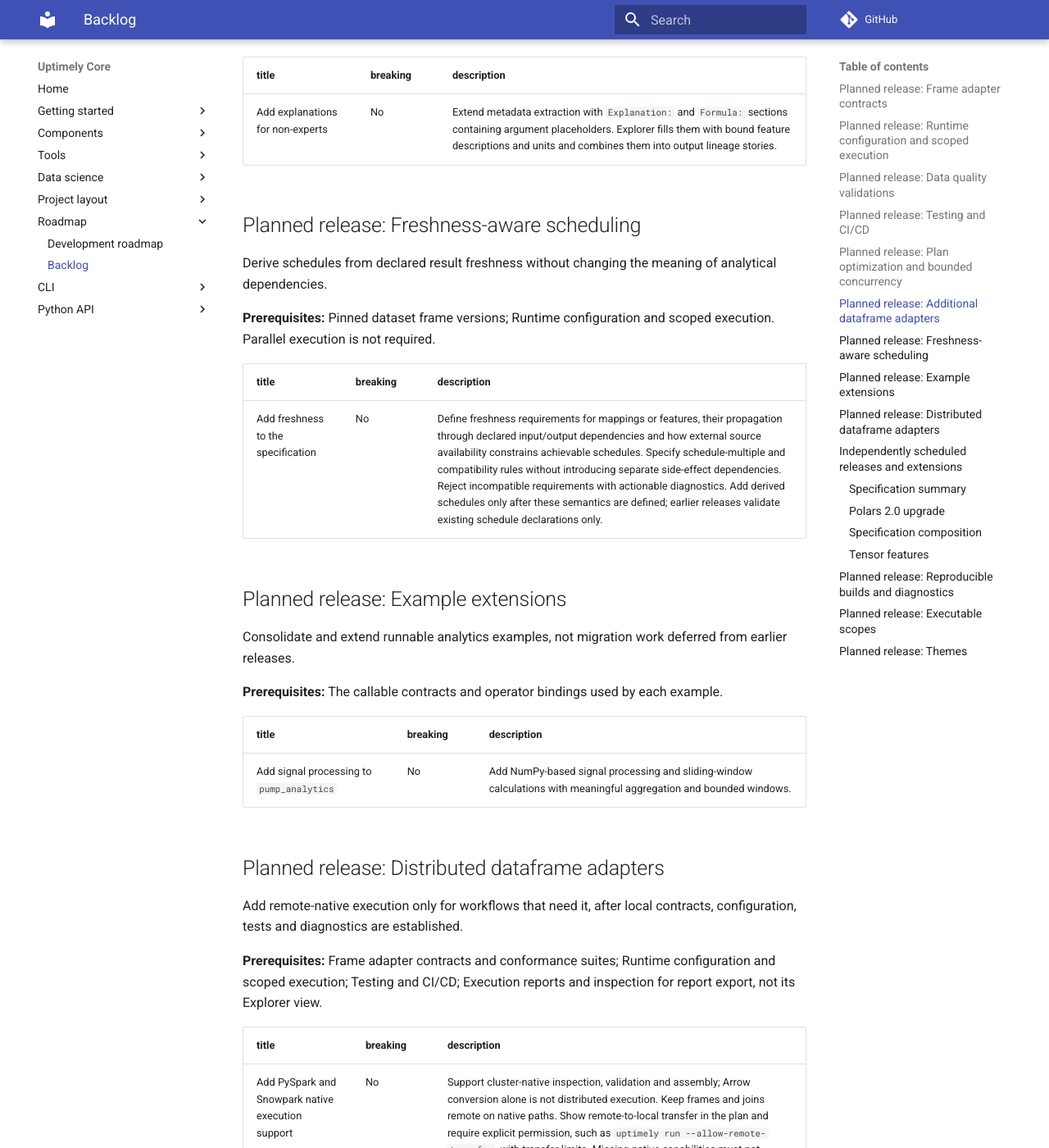
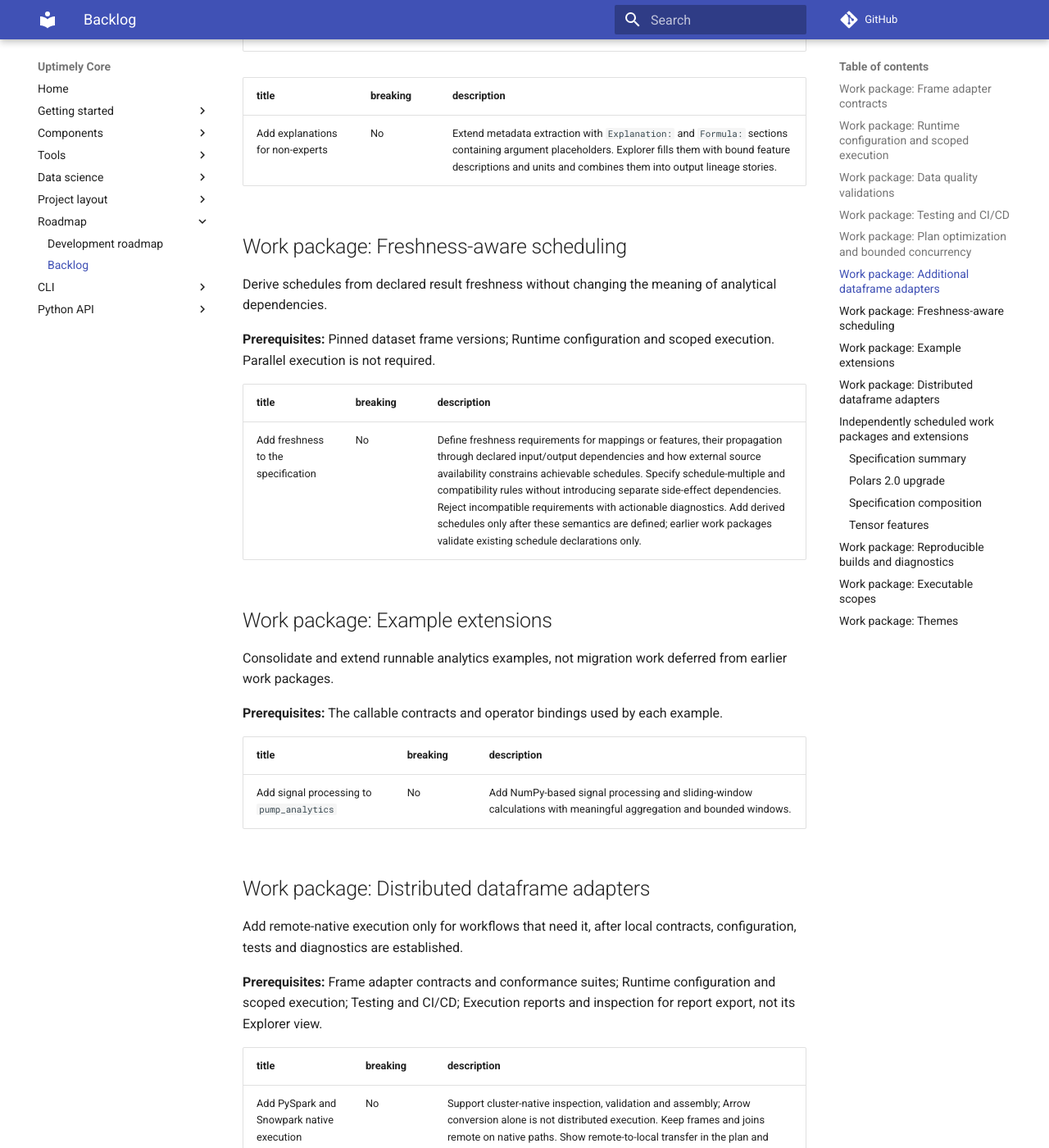
Before and after one commit to uptimely-ai/uptimely-core, an MkDocs documentation site: the page built from docs/roadmap/backlog.md, in a window 1280 px wide and 1400 px high, scrolled down 5756 px. Shown: the whole window at 82% size. Built offline with MkDocs 1.6.1 and Material for MkDocs 9.7.7, drawn with Linux system fonts in a browser that asks for light colours; comment, search, counter and statistics services are not loaded; some of the changed text lies outside the part shown.

```diff
--- a/docs/roadmap/backlog.md
+++ b/docs/roadmap/backlog.md
@@ -1,15 +1,15 @@
 # Backlog
 
-Planned releases are listed in the order we expect to publish them. Each
-release names the work it needs first; unrelated work can happen at the same
-time. Items that can be released separately are listed at the end.
+Work packages are listed in dependency order. Each package names its
+prerequisites; unrelated packages can proceed at the same time.
+Independently scheduled work packages are listed at the end.
 
-Version numbers are assigned when releases are published. The *breaking*
-column marks changes that require users to update their specifications,
-projects, functions or commands.
+Version numbers are assigned when software releases are published. The
+*breaking* column marks changes that require users to update their
+specifications, projects, functions or commands.
 
 
-## Planned release: Frame adapter contracts
+## Work package: Frame adapter contracts
 
 Introduce a common adapter contract for converting and combining dataframe
 representations. Keep Polars as the built-in native implementation, and use
@@ -28,7 +28,7 @@
 | Validate adapter capabilities before execution | No | Record representation and capability requirements during portable compilation without requiring target adapters on the build machine. Offer strict target-aware compilation using engine configuration and the registry. Reuse its resolver in mandatory engine preflight to check conversions, native operations, execution requirements and permitted materialization or transfer boundaries. Errors identify the function or boundary, missing capability, expected registration signature and loading guidance. |
 | Add adapter and assembly conformance suites | No | Generalize the existing Polars safety tests into reusable suites for conversion and native assembly separately. Cover null and duplicate keys, dimensionless datasets, collisions, partial coverage, schema fidelity, missing values and eager/lazy behavior. Test missing-capability diagnostics and reject unsupported boundaries without silent local collection. Ship suites with the registry; every later adapter must pass its applicable tests. |
 
-## Planned release: Runtime configuration and scoped execution
+## Work package: Runtime configuration and scoped execution
 
 Run the requested scope in the right environment without changing saved builds.
 
@@ -41,7 +41,7 @@
 | Extend preflight validation | No | Extend mandatory capability preflight to saved-plan identity, output scope, runtime bindings, callable entrypoints and backend compatibility before execution. Reuse target-aware diagnostics without running analytical functions or performing workflow data I/O. This does not verify external source availability or input data. |
 | Add secret-aware runtime bindings | No | Resolve secrets from environment variables or a provider at runtime, report missing values, redact secrets and keep them out of build artifacts. |
 
-## Planned release: Data quality validations
+## Work package: Data quality validations
 
 Check real data with explicit rules that produce no features and do not change
 data. Quality checks complement contracts; they do not prove formula correctness.
@@ -57,12 +57,13 @@
 | Add a missing-value policy | No | Define whether datasets and features may contain nulls or NaNs, with feature-level settings overriding dataset defaults. Make the policy available to data-quality checks so allowed nulls are not treated as failures by default. Preserve nulls and NaNs distinctly across representation conversions, or reject conversions that cannot preserve them, such as arrays without null-validity information. |
 | Add validation reports | No | Use a consistent record containing validation, dataset, severity, pass/fail, failing row count, bounded sample and message. Include run and build identity for later correlation with execution reports. Export with `--report <path>`, print a CLI summary and show the latest report in Explorer. Each run replaces the previous report; shared history is out of scope. Make sample capture explicit and redact sensitive data. |
 
-## Planned release: Testing and CI/CD
+## Work package: Testing and CI/CD
 
 Provide public testing helpers and a reproducible development workflow.
 
 **Prerequisites:** Runtime configuration and scoped execution; Data quality
-validations. Existing repository tests continue to accompany every release.
+validations. Existing repository tests continue to accompany every software
+release.
 
 | title | breaking | description |
 |---|---|---|
@@ -72,7 +73,7 @@
 | Document testing levels | No | Explain unit tests, worked examples, workflow tests on fixtures and real-data validations in the project structure guide, with `tests/unit/`, `tests/workflow/`, `tests/fixtures/` and `validations/` folders. |
 | Document an analytics CI/CD workflow | No | Provide a runnable pipeline that validates the spec, builds the plan, runs unit and fixture workflow tests with contract and quality checks, and publishes the build and available validation reports. Promote the same immutable build with runtime configuration supplied separately. Keep production-data checks and credentials outside fixture-based CI. |
 
-## Planned release: Plan optimization and bounded concurrency
+## Work package: Plan optimization and bounded concurrency
 
 Optimize a correct, scoped plan and execute genuinely independent work.
 
@@ -85,7 +86,7 @@
 | Add compiler optimization | No | Offer configurable optimization that reuses scoped-execution pruning and avoids redundant assembly, conversion and materialization. Preserve dependencies derived from declared inputs and outputs, validation semantics and all writes within the requested scope. Keep the logical plan backend-independent, with backend-specific choices in target-aware planning. Retain safety checks with optimization disabled and test optimized/unoptimized equivalence. |
 | Add a parallel scheduler | No | Run independent dataset work concurrently with configurable global and per-adapter limits and grouped lazy collection, such as `pl.collect_all`. Account for library threading, memory, process startup and serialization; do not allocate one process per callable or size workers solely from the widest stage. Wait for declared input producers to finish successfully before starting consumers, and preserve validation and failure propagation without special write skipping. Optimization and concurrency can ship separately if needed. |
 
-## Planned release: Additional dataframe adapters
+## Work package: Additional dataframe adapters
 
 Extend supported libraries without conflating interchange with native assembly.
 
@@ -103,7 +104,7 @@
 |---|---|---|
 | Add explanations for non-experts | No | Extend metadata extraction with `Explanation:` and `Formula:` sections containing argument placeholders. Explorer fills them with bound feature descriptions and units and combines them into output lineage stories. |
 
-## Planned release: Freshness-aware scheduling
+## Work package: Freshness-aware scheduling
 
 Derive schedules from declared result freshness without changing the meaning
 of analytical dependencies.
@@ -113,12 +114,12 @@
 
 | title | breaking | description |
 |---|---|---|
-| Add freshness to the specification | No | Define freshness requirements for mappings or features, their propagation through declared input/output dependencies and how external source availability constrains achievable schedules. Specify schedule-multiple and compatibility rules without introducing separate side-effect dependencies. Reject incompatible requirements with actionable diagnostics. Add derived schedules only after these semantics are defined; earlier releases validate existing schedule declarations only. |
+| Add freshness to the specification | No | Define freshness requirements for mappings or features, their propagation through declared input/output dependencies and how external source availability constrains achievable schedules. Specify schedule-multiple and compatibility rules without introducing separate side-effect dependencies. Reject incompatible requirements with actionable diagnostics. Add derived schedules only after these semantics are defined; earlier work packages validate existing schedule declarations only. |
 
-## Planned release: Example extensions
+## Work package: Example extensions
 
 Consolidate and extend runnable analytics examples, not migration work deferred
-from earlier releases.
+from earlier work packages.
 
 **Prerequisites:** The callable contracts and operator bindings used by each example.
 
@@ -126,7 +127,7 @@
 |---|---|---|
 | Add signal processing to `pump_analytics` | No | Add NumPy-based signal processing and sliding-window calculations with meaningful aggregation and bounded windows. |
 
-## Planned release: Distributed dataframe adapters
+## Work package: Distributed dataframe adapters
 
 Add remote-native execution only for workflows that need it, after local
 contracts, configuration, tests and diagnostics are established.
@@ -139,7 +140,7 @@
 |---|---|---|
 | Add PySpark and Snowpark native execution support | No | Support cluster-native inspection, validation and assembly; Arrow conversion alone is not distributed execution. Keep frames and joins remote on native paths. Show remote-to-local transfer in the plan and require explicit permission, such as `uptimely run --allow-remote-transfer`, with transfer limits. Missing native capabilities must not implicitly collect into Polars. Test remote failure and transfer diagnostics and expose them in execution reports. |
 
-## Independently scheduled releases and extensions
+## Independently scheduled work packages and extensions
 
 These are not blocked by the full preferred sequence above. Ship when their
 specific prerequisites and user needs justify them.
@@ -179,7 +180,7 @@
 |---|---|---|
 | Add a tensor feature type | No | Support fixed-shape tensor features using Arrow's `FixedShapeTensor` type, with explicit shape, dtype and conversion contracts tested through the applicable adapter conformance suites. |
 
-## Planned release: Reproducible builds and diagnostics
+## Work package: Reproducible builds and diagnostics
 
 Make builds identifiable and immutable, and source-loading failures actionable.
 
@@ -191,9 +192,9 @@
 | Record execution requirements | No | Record callable module references, declared package requirements and available version provenance in the build manifest. Provide checks for requirement availability and compatibility without executing analytical functions, for reuse by strict target-aware compilation and engine preflight. Distinguish declared requirements from best-effort import analysis; dynamic imports cannot be exhaustively inferred. Do not install dependencies automatically. |
 | Preserve immutable build snapshots | No | Published artifacts retain fixed specification, mapping bindings, plan and callable implementation source with stable build identity. Package callable code in the bundle as a wheel for packaged projects or a source archive for supported pure-Python projects; record its content hash and load implementations from that artifact at runtime rather than mutable project files. An import path or source fingerprint alone does not freeze implementation. Record dependency requirements and provenance separately; bundling project source does not bundle third-party dependencies. Changed logic or bindings require a new build, not a new authoring identity for every function or mapping. Runtime overrides must not mutate published artifacts. |
 | Improve build-source diagnostics | No | Distinguish malformed `module:attribute` entrypoints, missing spec sources and import failures inside otherwise valid modules. Preserve the underlying exception cause and actionable message, and offer a verbose traceback option. Cover Python and JSON source selection, project-directory discovery and nested import failures in tests; document the current CLI syntax rather than introducing a duplicate project-directory option. |
-| Align examples with the documented project layout | Maybe | Link example READMEs to the project structure guide and keep specifications in `spec/`, separate from runtime configuration. Align examples and documentation around importable implementation packages, using a `src/` layout where packaging is needed and grouping I/O and calculations consistently. Add validation folders when quality validations ship. Keep deployment assets separate from analytical functions; automatic assembly needs no user-authored merge category. Update scaffolding, entrypoints, commands and tests together. Earlier breaking releases must still migrate affected examples immediately. |
+| Align examples with the documented project layout | Maybe | Link example READMEs to the project structure guide and keep specifications in `spec/`, separate from runtime configuration. Align examples and documentation around importable implementation packages, using a `src/` layout where packaging is needed and grouping I/O and calculations consistently. Add validation folders when quality validations ship. Keep deployment assets separate from analytical functions; automatic assembly needs no user-authored merge category. Update scaffolding, entrypoints, commands and tests together. Breaking changes in earlier work packages must still migrate affected examples immediately. |
 
-## Planned release: Executable scopes
+## Work package: Executable scopes
 
 Turn profile scope from descriptive text into reusable, executable row
 selection while keeping resolution (row detail) distinct from scope (included
@@ -301,7 +302,7 @@
 | Apply scope consistently during execution | No | Apply resolved scope selections to profile observations at a defined engine boundary so all data-producing fragments and downstream calculations obey the same included-row semantics. Preserve eager/lazy behavior through the adapter contract, handle empty selections and range boundaries deterministically, and fail explicitly when a scope cannot be applied to a representation. Do not interpret descriptive text as executable or silently widen/narrow a scope. |
 | Test, document, and migrate executable scopes | No | Add unit, integration, and adapter conformance coverage for static and action-produced scopes, list and range filters, independent time dimensions, hierarchical resolutions, empty results, invalid columns and types, lazy execution, and custom-scope limitations. Update authoring, Python, CLI, engine, Explorer, examples, generated artifacts, and migration documentation to distinguish resolution from included-row scope. |
 
-## Planned release: Themes
+## Work package: Themes
 
 Provide reusable, domain-specific starting points for analytics projects.
 
```
Also changed, not shown: other parts of docs/roadmap/backlog.md (+1 -1 lines), .agents/agents/planner.md (+2 -0 lines), .agents/agents/project-manager.md (added, +34 -0 lines), .agents/skills/roadmap-management/SKILL.md (added, +40 -0 lines), .github/agents/project-manager.agent.md (added), .github/skills/roadmap-management/SKILL.md (added).
